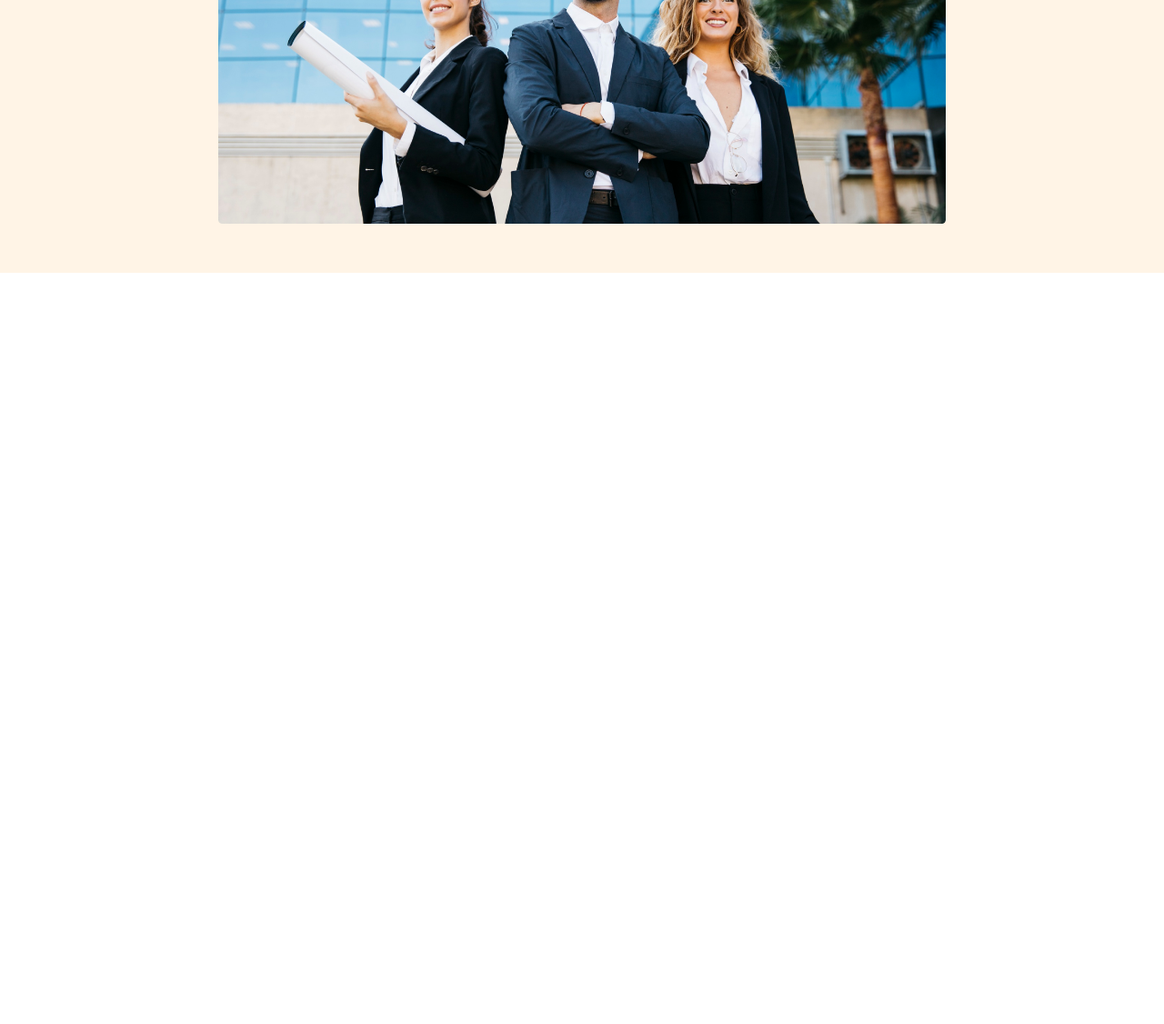
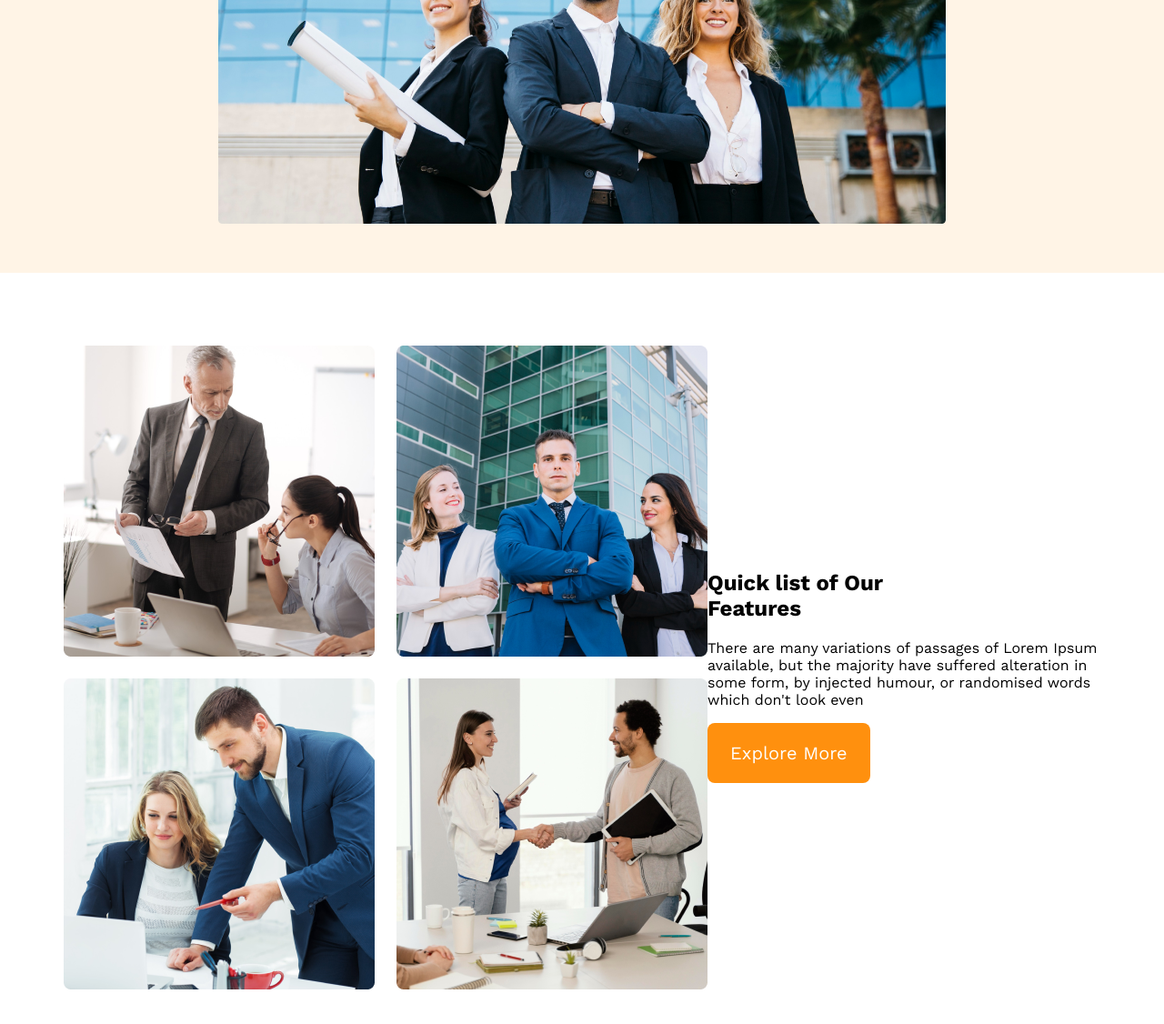
Before and after one commit to chinmoy10/G3_Architects, a plain HTML site: page index.html in a window 1280 px wide. Shown: the part 716-1842 px from the top of the page at 91% size. Before the commit the page ends 1016 px from the top, so only its background shows below. Drawn offline with nearby package versions, Linux system fonts and the light colour scheme.

Commit message:
features section without full styles

```diff
--- a/index.html
+++ b/index.html
@@ -27,7 +27,8 @@
             <div class="banner-content">
                 <h1 class="banner-title">Brand New <br>Group of Architects
                 </h1>
-                <p class="banner-description">There are many variations of passages of Lorem Ipsum available, but the majority have suffered alteration in some form, by injected humour, or randomised words which don't
+                <p class="banner-description">There are many variations of passages of Lorem Ipsum available, but the
+                    majority have suffered alteration in some form, by injected humour, or randomised words which don't
                     look even</p>
                 <button class="btn-primary">Explore More</button>
             </div>
@@ -35,7 +36,22 @@
         </div>
     </header>
     <main>
-
+        <section class="features-container">
+            <div class="features-images">
+                <img src="images/team1.png" alt="">
+                <img src="images/team2.png" alt="">
+                <img src="images/team3.png" alt="">
+                <img src="images/team4.png" alt="">
+            </div>
+            <div class="features-content">
+                <h2 class="feature-title">Quick list of Our <br>Features</h2>
+                <p class="feature-description">There are many variations of passages of Lorem Ipsum available, but the
+                    majority have suffered alteration in some form, by injected humour, or randomised words which don't
+                    look even</p>
+                <button class="btn-primary">Explore More</button>
+            </div>
+            </div>
+        </section>
     </main>
     <footer>
 
--- a/styles/style.css
+++ b/styles/style.css
@@ -6,12 +6,13 @@
     font-family: "Lato", sans-serif;
     font-family: "Work Sans", sans-serif;
 }
-body{
+
+body {
     margin: 0;
     padding: 0;
 }
 
-.btn-primary{
+.btn-primary {
     border-radius: 8px;
     background-color: #ff900e;
     padding: 21px 25px;
@@ -75,27 +76,45 @@ nav li a {
     color: #727272;
 }
 
-.banner img{
+.banner img {
     margin-top: 35px;
     width: 100%;
 }
 
+/* features style */
+
+main {
+    max-width: 1140px;
+    margin: 80px auto;
+}
+
+.features-container {
+    display: flex;
+    align-items: center;
+}
+
+.features-images {
+    display: grid;
+    grid-template-columns: repeat(2, 1fr);
+    grid-gap: 24px;
+}
+
 /* responsive media quary */
 @media screen and (max-width: 576px) {
-    header{
+    header {
         padding: 20px;
     }
 
-    nav{
+    nav {
         flex-direction: column;
     }
 
-    nav li{
+    nav li {
         font-size: .9rem;
         text-align: center;
     }
 
-    .btn-primary{
+    .btn-primary {
         background-color: #ff900e;
         padding: 10px 110px;
         color: #ffffff;
@@ -103,15 +122,16 @@ nav li a {
     }
 }
 
-@media screen and (min-width: 576px) and (max-width: 960px){
-    header{
-        padding: 45px;
+@media screen and (min-width: 576px) and (max-width: 960px) {
+    header {
+        padding: px;
     }
 
-    nav{
+    nav {
         flex-direction: column;
     }
-    .btn-primary{
+
+    .btn-primary {
         background-color: #ff900e;
         padding: 20px 50px;
         color: #ffffff;
```
